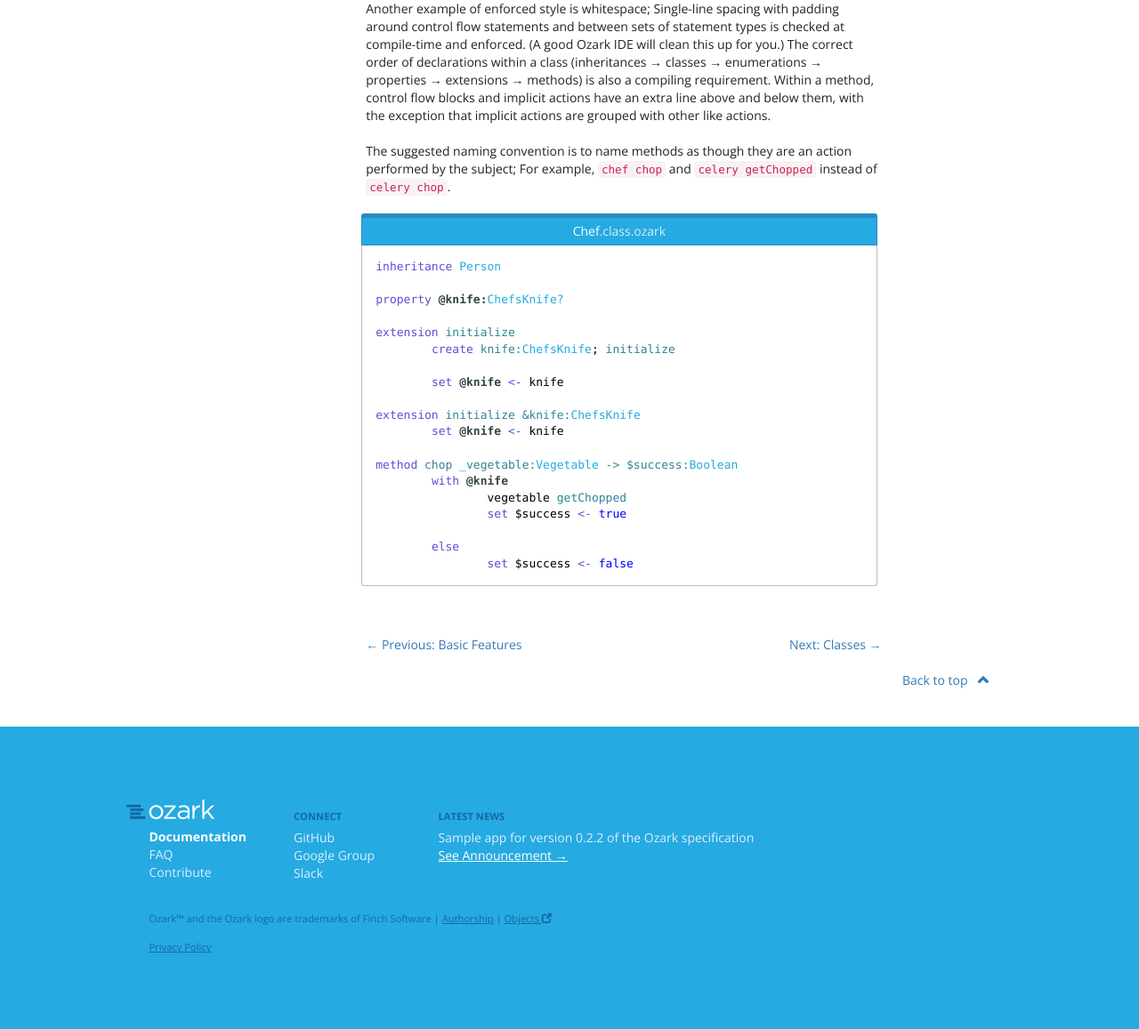
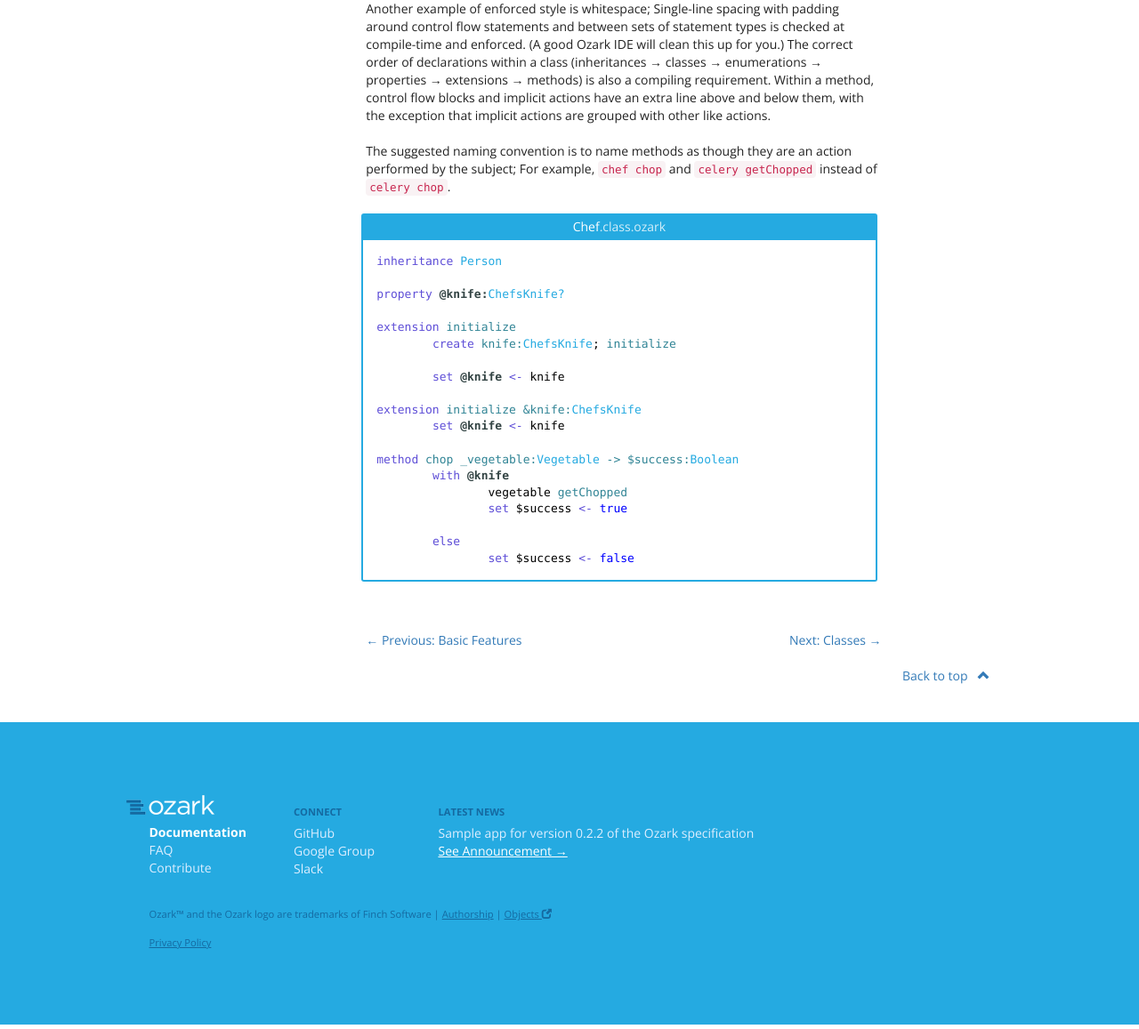
Before and after one commit to chasefinch/ozark-lang.github.io, a PHP site: page /language-documentation/style.php in a window 1280 px wide. Shown: the part 988-2145 px from the top of the page at 89% size. Run offline with PHP 8.4, Linux system fonts and the light colour scheme; some libraries are stand-ins or nearby versions.

Commit message:
style update

```diff
--- a/css/style.css
+++ b/css/style.css
@@ -208,10 +208,10 @@ main a h2 { margin-top:2em; }
 
 .code .links { padding-top:5em; }
 
-.code-sample-header { position:relative; text-align:center; left:-4px; background-color:#25aae1; border:1px solid #258ac1; border-top:5px solid #258ac1; padding:5px 15px; color:#fff; border-top-right-radius:3px; border-top-left-radius:3px; }
+.code-sample-header { position:relative; text-align:center; left:-4px; background-color:#25aae1; padding:5px 15px; color:#fff; border-top-right-radius:3px; border-top-left-radius:3px; }
 	.code-sample-header .extension { opacity:0.8; }
 
-.code-sample { position:relative; left:-4px; border:1px solid #bbb; background:#fff; border-top:none; padding:15px; overflow-x:scroll; border-bottom-right-radius:3px; border-bottom-left-radius:3px; }
+.code-sample { position:relative; left:-4px; border:2px solid #25aae1; background:#fff; border-top:none; padding:15px; overflow-x:scroll; border-bottom-right-radius:3px; border-bottom-left-radius:3px; }
 	.code-sample pre { border:none !important; background:transparent !important; word-wrap:normal; margin:0; padding:0; }
 	.code-sample-header.code-sample-header-inline, main .code-sample-header { left:-5px; }
 	.code-sample.code-sample-inline, main .code-sample { margin-bottom:2em; left:-5px; }
```
